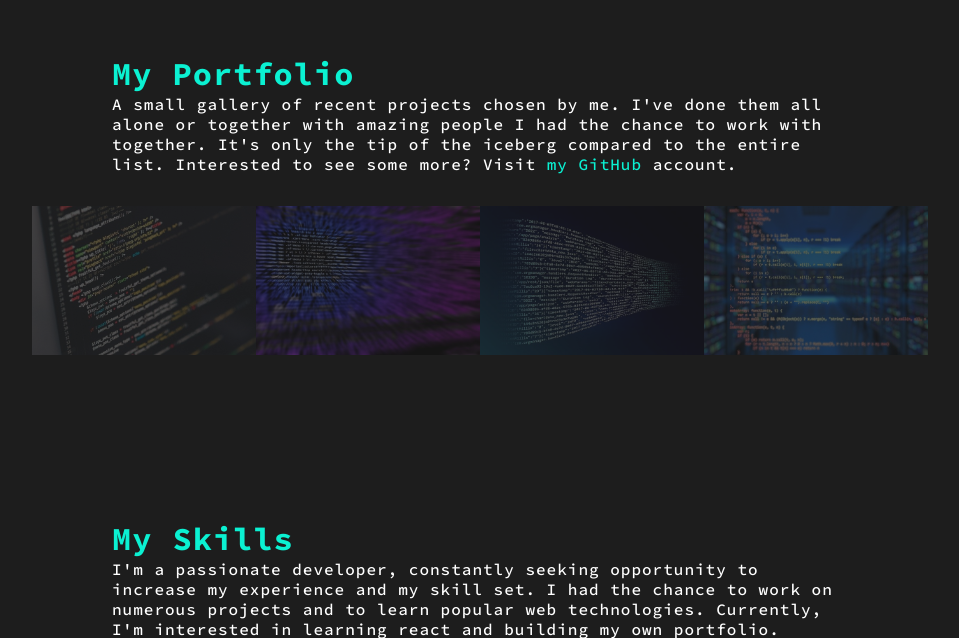
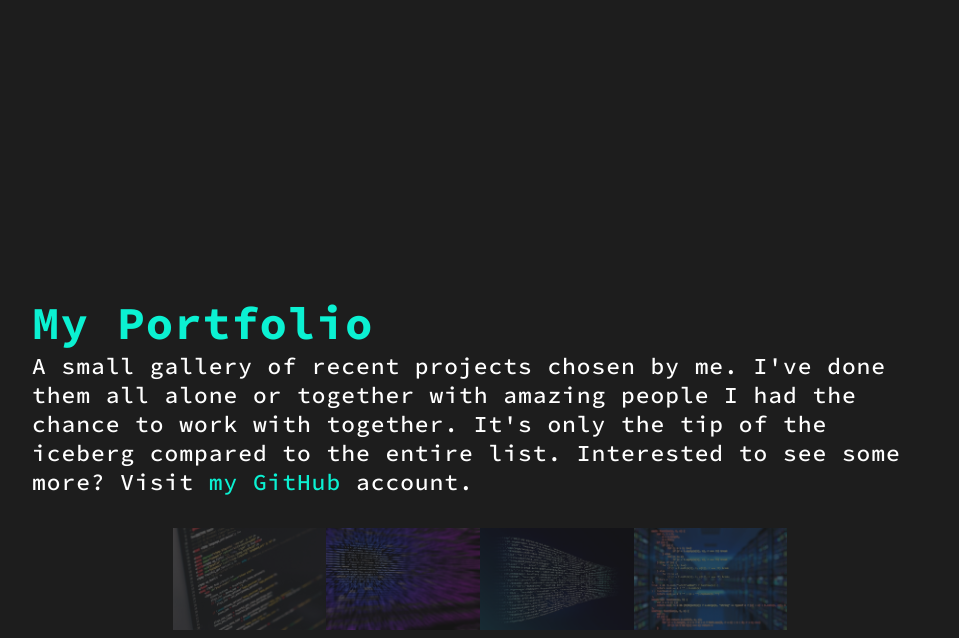
Before and after one commit to DavidSinz/davidsinz-website, a React (Create React App) app: page / in a window 1536 px wide. Shown: the part 826-1464 px from the top of the page, without its empty margins (288-1247 px from the left). Built offline with nearby package versions, Linux system fonts and the light colour scheme.

Commit message:
responsive screen sizes

```diff
--- a/src/App.js
+++ b/src/App.js
@@ -19,7 +19,7 @@ const App = () => {
       </header>
       <main>
         <section id="home">
-          <div>
+          <div id="greet-area">
             <h1>
               Hi,
               <br />
--- a/src/index.css
+++ b/src/index.css
@@ -1,4 +1,4 @@
-@import url('https://fonts.googleapis.com/css2?family=Press+Start+2P&family=Source+Code+Pro:ital,wght@0,300;0,500;0,700;1,300&display=swap');
+@import url("https://fonts.googleapis.com/css2?family=Press+Start+2P&family=Source+Code+Pro:ital,wght@0,300;0,500;0,700;1,300&display=swap");
 
 * {
   margin: 0;
@@ -6,7 +6,7 @@
 }
 
 body {
-  font-family: 'Source Code Pro', monospace;
+  font-family: "Source Code Pro", monospace;
   background-color: rgba(29, 29, 29, 1);
   color: #fff;
   letter-spacing: 1px;
@@ -42,7 +42,7 @@ a:focus {
 }
 
 button {
-  font-family: 'Press Start 2P', cursive;
+  font-family: "Press Start 2P", cursive;
   background-color: rgba(0, 0, 0, 0);
   color: #0bf1d2;
   border: 1px solid #0bf1d2;
@@ -96,6 +96,7 @@ footer {
   width: calc(100% + 4rem);
   display: flex;
   flex-wrap: wrap;
+  justify-content: center;
 }
 
 #recent-projects .portfolio-img {
@@ -135,9 +136,11 @@ footer {
   flex-direction: column;
 }
 
-@media (min-width: 320px) {
-}
 @media (min-width: 481px) {
+  main {
+    font-size: 110%;
+  }
+
   section {
     padding: 5rem;
   }
@@ -151,18 +154,41 @@ footer {
     width: 25%;
   }
 }
-@media (min-width: 641px) {
-}
+
 @media (min-width: 961px) {
   body {
-    padding: 0 10rem;
+    font-size: 120%;
+  }
+
+  section {
+    padding: 10rem;
+  }
+
+  #recent-projects {
+    margin-left: -10rem;
+    width: calc(100% + 20rem);
+  }
+
+  #recent-projects .portfolio-img {
+    width: 20%;
   }
 }
-@media (min-width: 1025px) {
 
-}
 @media (min-width: 1281px) {
   body {
-    padding: 0 20rem;
+    font-size: 130%;
+  }
+
+  section {
+    padding: 20rem;
+  }
+
+  #recent-projects {
+    margin-left: -20rem;
+    width: calc(100% + 40rem);
+  }
+
+  #recent-projects .portfolio-img {
+    width: 10%;
   }
 }
```
